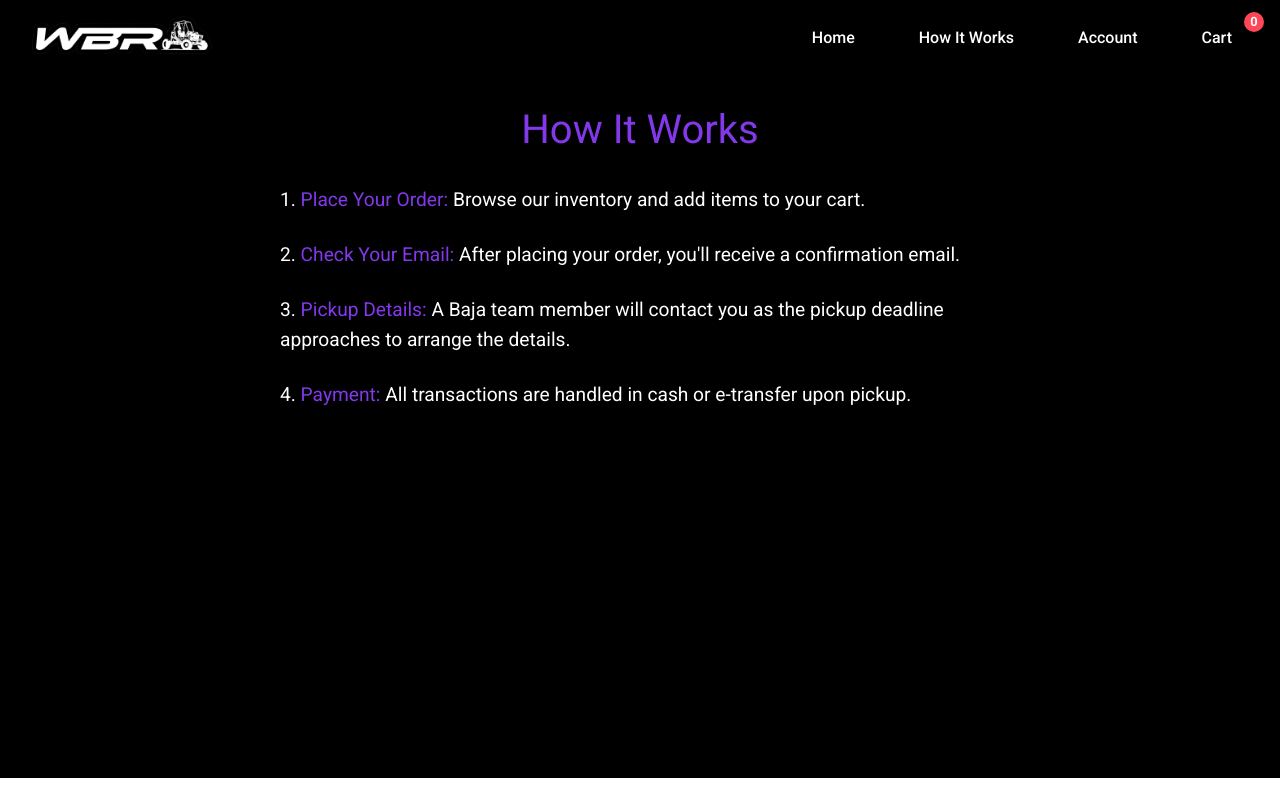
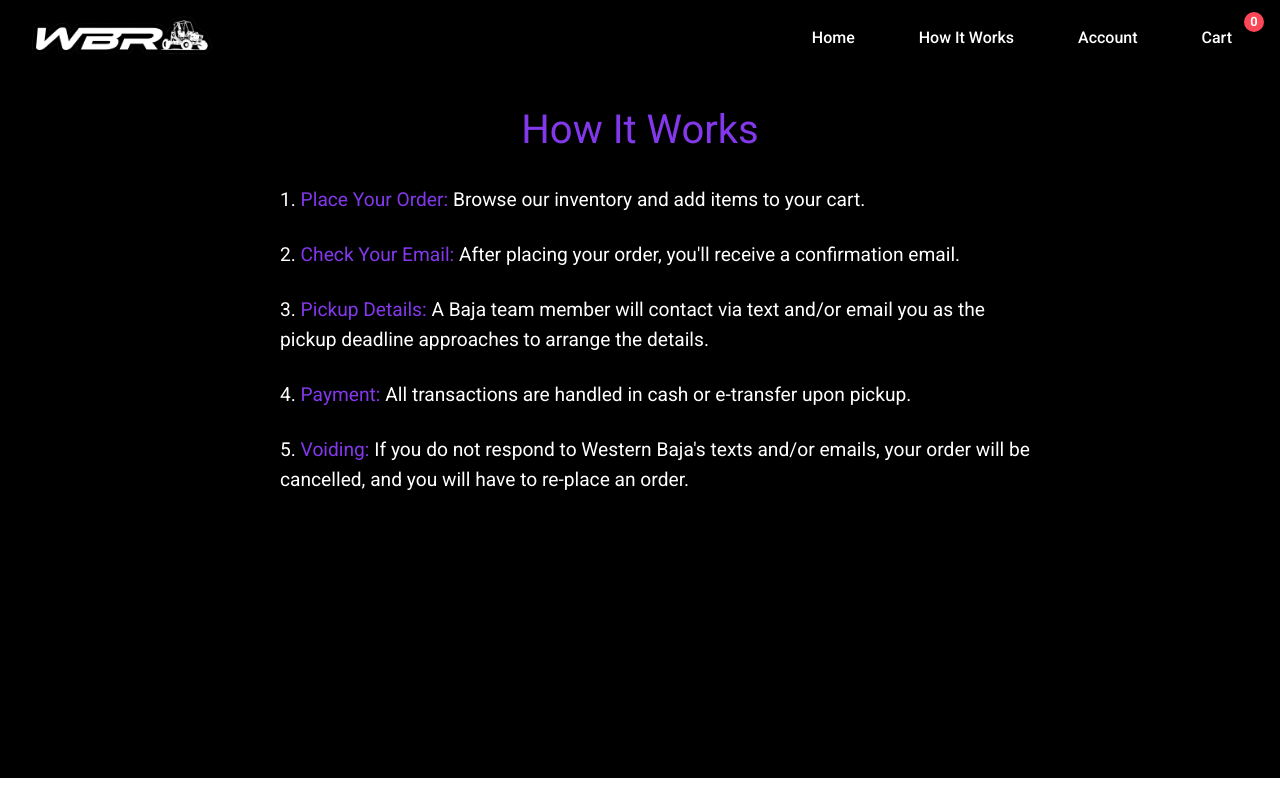
Before and after one commit to bnamayandev/BajaEcom-Frontend, a React (Vite) app: page /howitworks in a window 1280 px wide. Built offline with nearby package versions, Linux system fonts and the light colour scheme; the HTML template or start-up script is replaced by a standard one.

Commit message:
How it works update

```diff
--- a/src/pages/HowItWorks.jsx
+++ b/src/pages/HowItWorks.jsx
@@ -14,10 +14,13 @@ const HowItWorks = () => {
                         <strong>Check Your Email:</strong> After placing your order, you'll receive a confirmation email.
                     </li>
                     <li>
-                        <strong>Pickup Details:</strong> A Baja team member will contact you as the pickup deadline approaches to arrange the details.
+                        <strong>Pickup Details:</strong> A Baja team member will contact via text and/or email you as the pickup deadline approaches to arrange the details.
                     </li>
                     <li>
                         <strong>Payment:</strong> All transactions are handled in cash or e-transfer upon pickup.
+                    </li>
+                    <li>
+                        <strong>Voiding:</strong> If you do not respond to Western Baja's texts and/or emails, your order will be cancelled, and you will have to re-place an order.
                     </li>
                 </ol>
             </div>
```
